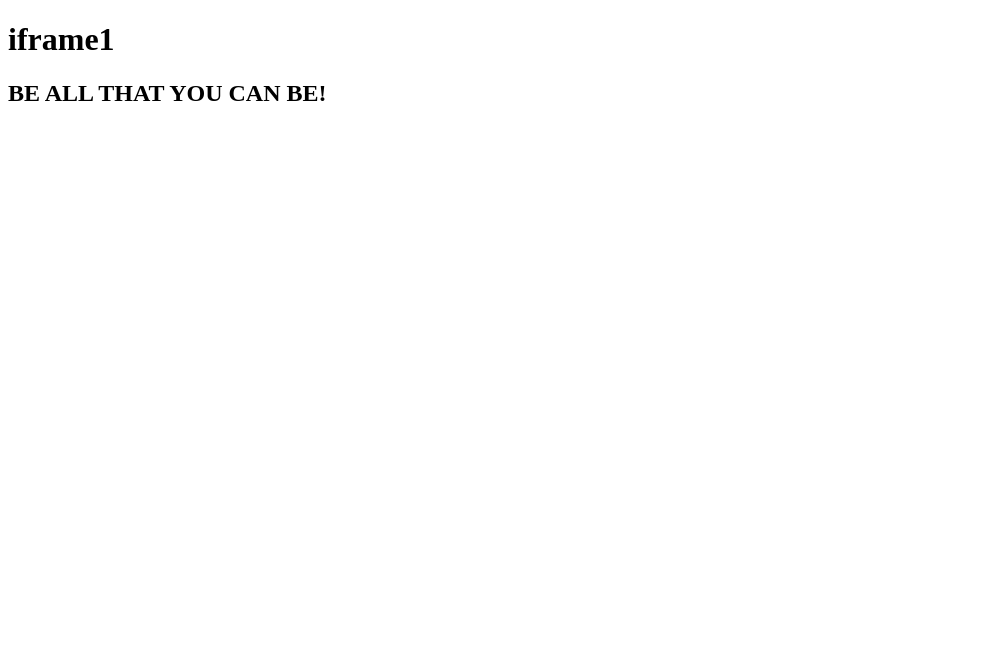
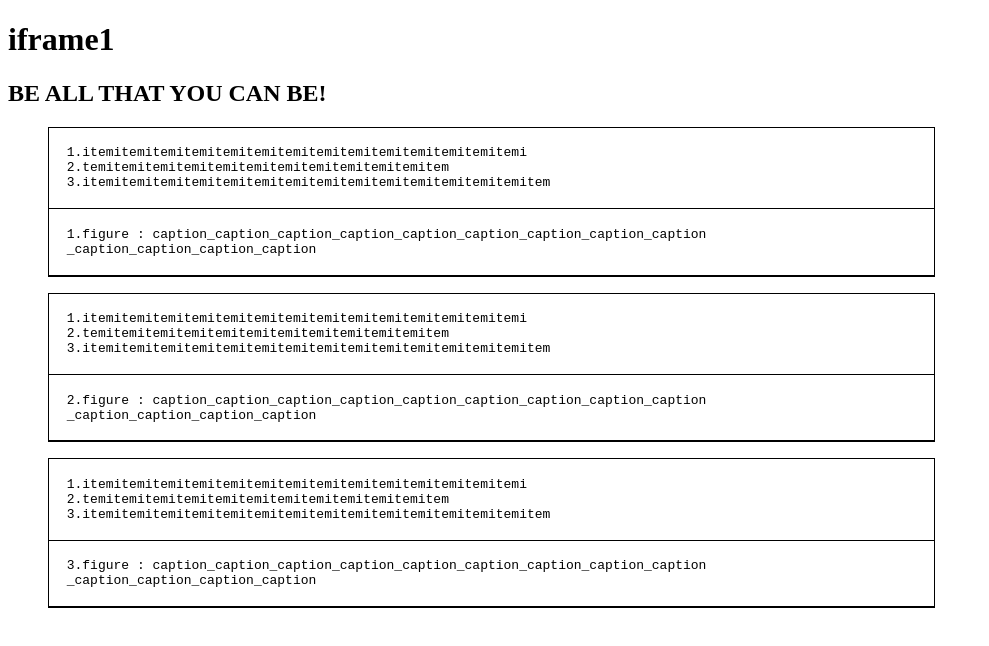
Before and after one commit to noelfania/nodlfania_index, a website: page ifr1.html in a window 1280 px wide. Shown: the whole page, without its empty margins (0-989 px from the left). Drawn offline with Linux system fonts and the light colour scheme.

Commit message:
automation layout

```diff
--- a/ifr1.html
+++ b/ifr1.html
@@ -1,11 +1,12 @@
 <!DOCTYPE html>
 <html>
     <head>
-        <style>
-        </style>
+
     </head>
     <body>
         <h1>iframe1</h1>
         <h2>BE ALL THAT YOU CAN BE!</h2>
+        <main id="main"></main>
     </body>
+    <script src="ifr1.js" type="module"></script>
 </html>
--- /dev/null
+++ b/ifr1.js
@@ -0,0 +1,63 @@
+import {Layout} from "./jsController/layout.js";
+
+document.addEventListener('DOMContentLoaded', ()=>{
+    const mainArea = document.getElementById('main');
+
+
+// 1
+
+var test1 = new Layout(
+// item area
+`1.itemitemitemitemitemitemitemitemitemitemitemitemitemitemi
+2.temitemitemitemitemitemitemitemitemitemitemitem
+3.itemitemitemitemitemitemitemitemitemitemitemitemitemitemitem`
+,
+// caption area
+`1.figure : caption_caption_caption_caption_caption_caption_caption_caption_caption
+_caption_caption_caption_caption`
+)
+    var testhtml1 = test1.getfigureTag();
+
+    mainArea.appendChild (testhtml1);
+
+
+
+
+// 2
+var test2 = new Layout(
+// item area
+`1.itemitemitemitemitemitemitemitemitemitemitemitemitemitemi
+2.temitemitemitemitemitemitemitemitemitemitemitem
+3.itemitemitemitemitemitemitemitemitemitemitemitemitemitemitem`
+,
+// caption area
+`2.figure : caption_caption_caption_caption_caption_caption_caption_caption_caption
+_caption_caption_caption_caption`
+)
+        var testhtml2 = test2.getfigureTag();
+
+        mainArea.appendChild (testhtml2);
+
+
+// 3
+var test3 = new Layout(
+// item area
+`1.itemitemitemitemitemitemitemitemitemitemitemitemitemitemi
+2.temitemitemitemitemitemitemitemitemitemitemitem
+3.itemitemitemitemitemitemitemitemitemitemitemitemitemitemitem`
+,
+// caption area
+`3.figure : caption_caption_caption_caption_caption_caption_caption_caption_caption
+_caption_caption_caption_caption`
+)
+var testhtml3 = test3.getfigureTag();
+
+mainArea.appendChild (testhtml3);
+
+
+
+
+
+
+
+});
--- a/jsController/layout.js
+++ b/jsController/layout.js
@@ -1,6 +1,27 @@
 
-function a(){
 
+class Layout{
+    constructor(item, figure){
+        this.item = item;
+        this.figure= figure;
+    }
+
+    getfigureTag(){
+        var figureTag = document.createElement('figure');
+            figureTag.setAttribute('style', 'border : thin solid black; overflow-wrap: break-word; max-width:70%;');
+        var itemTag = document.createElement('pre');
+            itemTag.innerText = this.item;
+            itemTag.setAttribute('style', 'border-bottom : thin solid black; white-space: break-spaces;margin: 0px;padding: 2%;');
+        var figcaptionTag = document.createElement('pre');
+            figcaptionTag.innerText = this.figure;
+            figcaptionTag.setAttribute('style', 'border-bottom : thin solid black; white-space: break-spaces;margin: 0px;padding: 2%;');
+
+            figureTag.appendChild(itemTag);
+            figureTag.appendChild(figcaptionTag);
+
+        return figureTag;
+    }
 }
 
-export { a }
+
+export { Layout }
```
